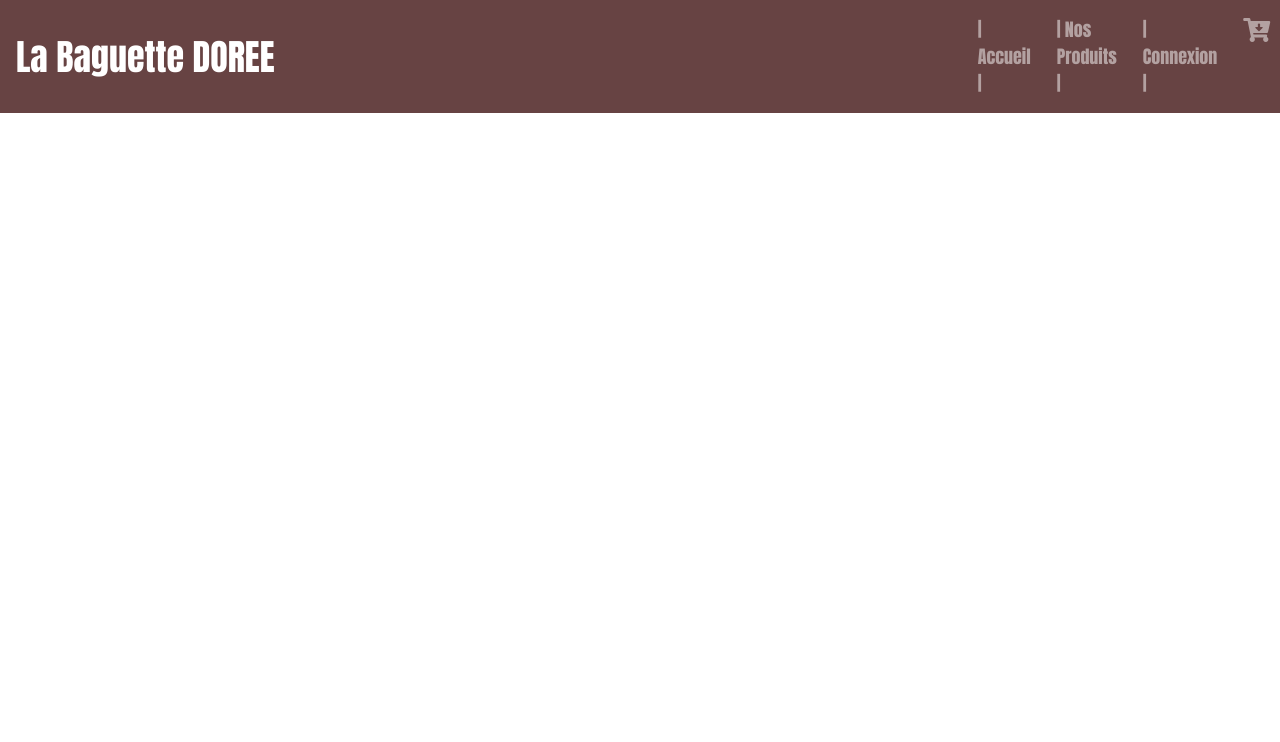
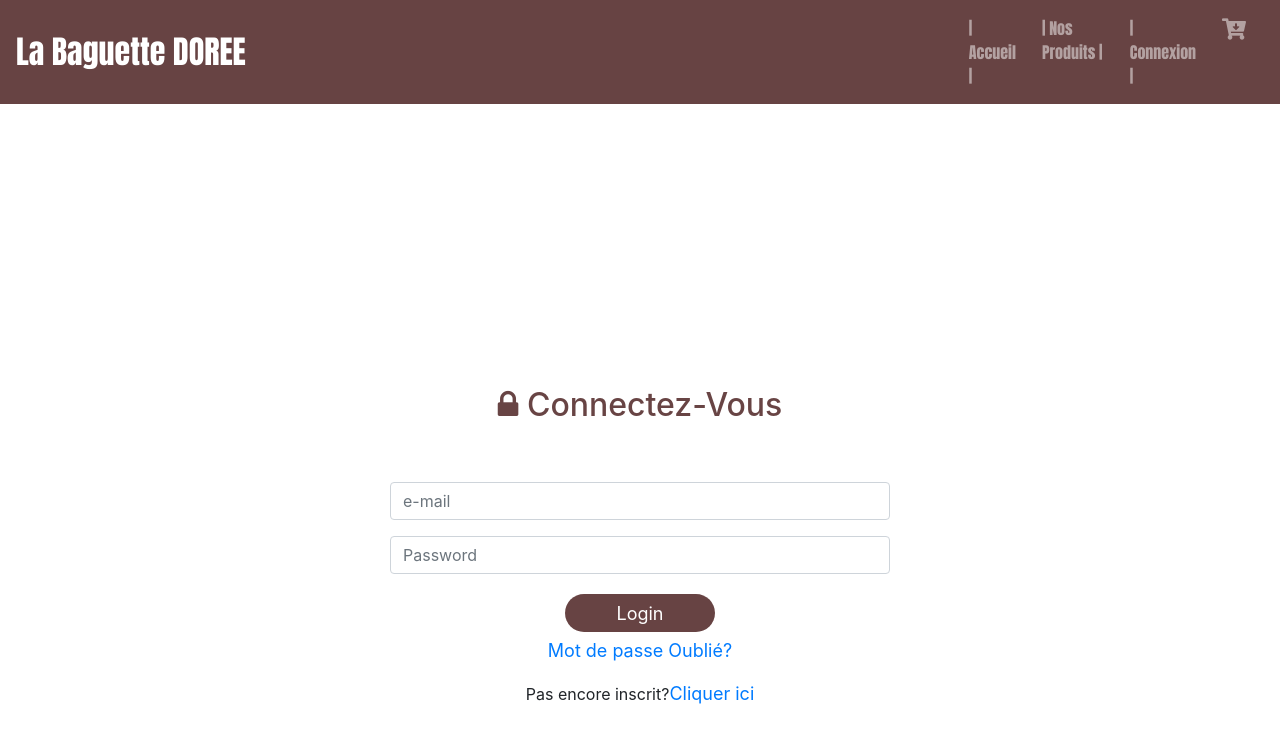
Before and after one commit to Gounaya/BackerySpace, an Angular app in the folder Front/: page /login in a window 1280 px wide. Before the commit this address led to /. Shown: the top 742 px of the page. Built offline with nearby package versions, Linux system fonts and the light colour scheme; some icons are missing.

Commit message:
(Feature)(Login) Add login for user

```diff
--- a/Front/src/app/app-routing.module.ts
+++ b/Front/src/app/app-routing.module.ts
@@ -1,3 +1,4 @@
+import { LoginComponent } from './login/login.component';
 import { ProduitsDetailsComponent } from './produits-details/produits-details.component';
 import { NgModule, Component } from '@angular/core';
 import { Routes, RouterModule } from '@angular/router';
@@ -10,7 +11,8 @@ const routes: Routes = [
   {path: 'produits', component: ProduitsComponent},
   {path: 'cart', component: CartComponent},
   {path: '', component: HomeComponent},
-  {path: 'produits/:id', component: ProduitsDetailsComponent}
+  {path: 'produits/:id', component: ProduitsDetailsComponent},
+  {path:'login', component:LoginComponent}
 
 
 
--- a/Front/src/app/app.module.ts
+++ b/Front/src/app/app.module.ts
@@ -10,6 +10,7 @@ import {HttpClientModule} from '@angular/common/http';
 import { CartComponent } from './cart/cart.component';
 import { HomeComponent } from './home/home.component';
 import { ProduitsDetailsComponent } from './produits-details/produits-details.component';
+import { LoginComponent } from './login/login.component';
 
 @NgModule({
   declarations: [
@@ -19,7 +20,8 @@ import { ProduitsDetailsComponent } from './produits-details/produits-details.co
     FooterComponent,
     CartComponent,
     HomeComponent,
-    ProduitsDetailsComponent
+    ProduitsDetailsComponent,
+    LoginComponent
   ],
   imports: [
     BrowserModule,
--- a/Front/src/app/cart/cart.component.css
+++ b/Front/src/app/cart/cart.component.css
@@ -0,0 +1,4 @@
+img {
+    height: 50px;
+    ;
+}
--- a/Front/src/app/cart/cart.component.html
+++ b/Front/src/app/cart/cart.component.html
@@ -1,3 +1,39 @@
-<p>
-  cart works!
-</p>
+<table class="table" ng-show="cartData.length > 0">
+    <thead>
+        <tr>
+            <th>Produits</th>
+            <th>Prix</th>
+            <th>Quantite</th>
+            <th>Image</th>
+            <th></th>
+        </tr>
+    </thead>
+    <tbody>
+        <tr ng-repeat="item in cartData">
+            <td>
+
+            </td>
+            <td>price</td>
+            <td>qte</td>
+            <td>
+                <div class="col-md-3 col-sm-6" *ngFor="let item of produits">
+                    <div class="product-grid">
+                        <div class="product-image">
+                            <a routerLink="/produits/{{item.idProduit}}">
+
+                                <img src={{item.photo}}>
+
+                            </a>
+
+                            <!--span class="product-new-label">Sale</span>
+                            <span class="product-discount-label">20%</span>-->
+                        </div>
+                    </div>
+                </div>
+            </td>
+            <td>
+                <button>Retirer</button>
+            </td>
+        </tr>
+    </tbody>
+</table>
--- a/Front/src/app/cart/cart.component.ts
+++ b/Front/src/app/cart/cart.component.ts
@@ -1,4 +1,5 @@
 import { Component, OnInit } from '@angular/core';
+import { ProduitsService } from '../produits.service';
 
 @Component({
   selector: 'app-cart',
@@ -7,9 +8,19 @@ import { Component, OnInit } from '@angular/core';
 })
 export class CartComponent implements OnInit {
 
-  constructor() { }
+  constructor(private produitService: ProduitsService) { }
 
+  produits: any;
+
+/**
+ * Recuperation des ressources depuis l'API pour affichage
+ */
   ngOnInit() {
-  }
+this.produitService.getAllProduits()
+.subscribe(produits =>  {
+  this.produits = produits;
+}, err => {
+  console.log('error');
+});
 
-}
+}}
--- /dev/null
+++ b/Front/src/app/login/login.component.css
@@ -0,0 +1,48 @@
+body,
+html {
+    height: 100%;
+}
+
+h2 {
+    color: rgba(56, 9, 9, 0.76)!important;
+    padding-bottom: 10%;
+    padding-top: 50%
+}
+
+.login-popup-heading>h4 {
+    padding-bottom: 50px;
+    padding-top: 120px;
+    color: rgba(56, 9, 9, 0.76)!important;
+    font-size: 18px;
+    line-height: 30px;
+}
+
+.new_reg_popup,
+.new_login_popup {
+    border-radius: 2px;
+    min-height: 332px;
+    width: 500px;
+    margin: 0px auto;
+}
+
+.login-popup-btn {
+    background: rgba(56, 9, 9, 0.76)!important;
+    border: none;
+    border-radius: 25px;
+    color: #fff;
+    display: block;
+    font-size: 18px;
+    height: 38px;
+    line-height: 28px;
+    margin: 20px auto 5px;
+    width: 150px;
+    -webkit-transition: all 700ms ease;
+    -moz-transition: all 700ms ease;
+    -ms-transition: all 700ms ease;
+    -o-transition: all 700ms ease;
+}
+
+a {
+    color: rgba(56, 9, 9, 0.76)!;
+    font-size: 18px;
+}
--- /dev/null
+++ b/Front/src/app/login/login.component.html
@@ -0,0 +1,25 @@
+<link href="//maxcdn.bootstrapcdn.com/bootstrap/4.1.1/css/bootstrap.min.css" rel="stylesheet" id="bootstrap-css">
+<script src="//maxcdn.bootstrapcdn.com/bootstrap/4.1.1/js/bootstrap.min.js"></script>
+<script src="//cdnjs.cloudflare.com/ajax/libs/jquery/3.2.1/jquery.min.js"></script>
+<!------ Include the above in your HEAD tag ---------->
+
+<link href="https://stackpath.bootstrapcdn.com/font-awesome/4.7.0/css/font-awesome.min.css" rel="stylesheet">
+<div class="login-popup-wrap new_login_popup">
+    <div class="login-popup-heading text-center">
+        <h2><i class="fa fa-lock" aria-hidden="true"></i> Connectez-Vous </h2>
+    </div>
+    <!--<form accept-charset="utf-8" method="post" action="">-->
+    <form id="loginMember" role="form" action="" method="post">
+        <div class="form-group">
+            <input type="text" class="form-control" id="user_id" placeholder="e-mail" name="user_id">
+        </div>
+        <div class="form-group">
+            <input type="password" class="form-control" id="password" placeholder="Password" name="password">
+        </div>
+        <button type="submit" class="btn btn-default login-popup-btn" name="submit" value="1">Login</button>
+    </form>
+    <div class="form-group text-center">
+        <a class="pwd-forget" href="javascript:void(0)" id="open_forgotPassword">Mot de passe Oublié?</a>
+    </div>
+    <div class="text-center">Pas encore inscrit?<a href="">Cliquer ici</a></div>
+</div>
--- /dev/null
+++ b/Front/src/app/login/login.component.ts
@@ -0,0 +1,16 @@
+import { Component, OnInit } from '@angular/core';
+
+@Component({
+  selector: 'app-login',
+  templateUrl: './login.component.html',
+  styleUrls: ['./login.component.css']
+})
+export class LoginComponent implements OnInit {
+
+  constructor() { }
+
+  ngOnInit() {
+  }
+
+
+}
```
Also changed, not shown: 1 other file (tests, documents, lock files or other folders).
